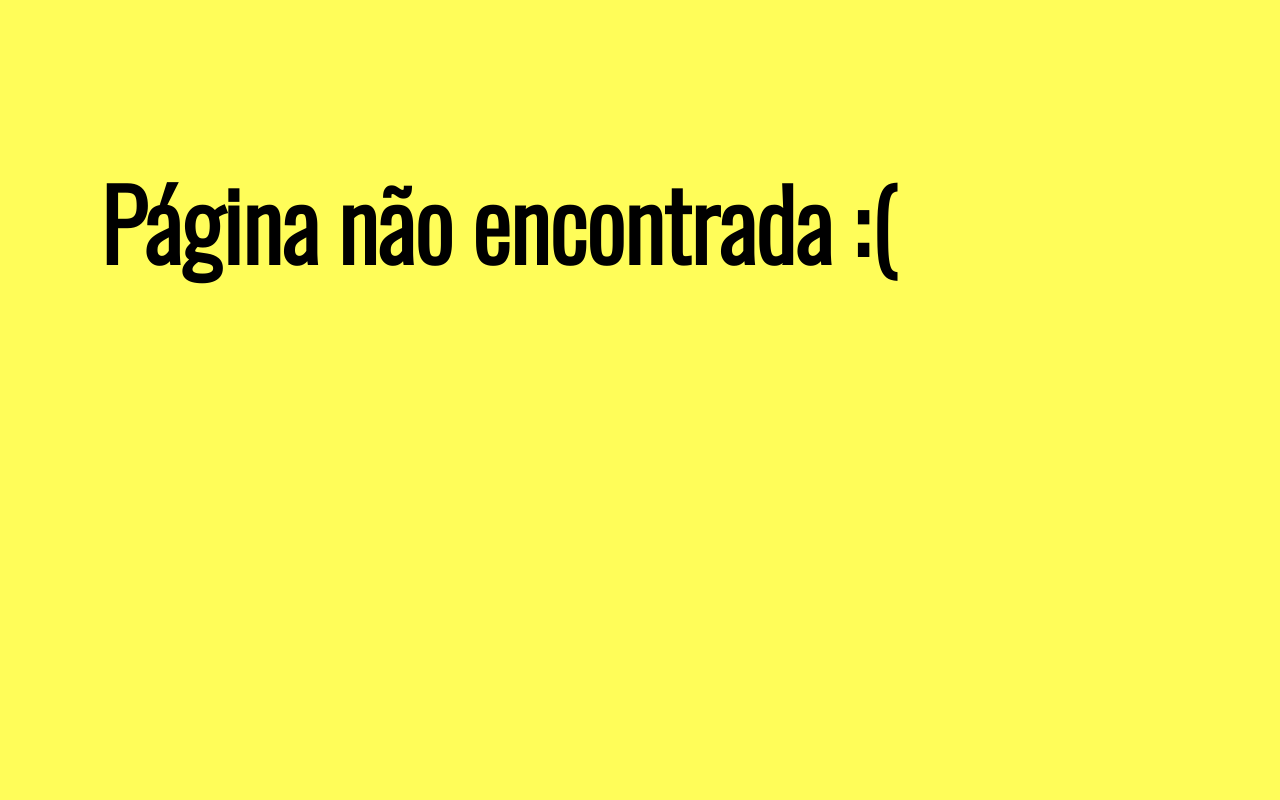
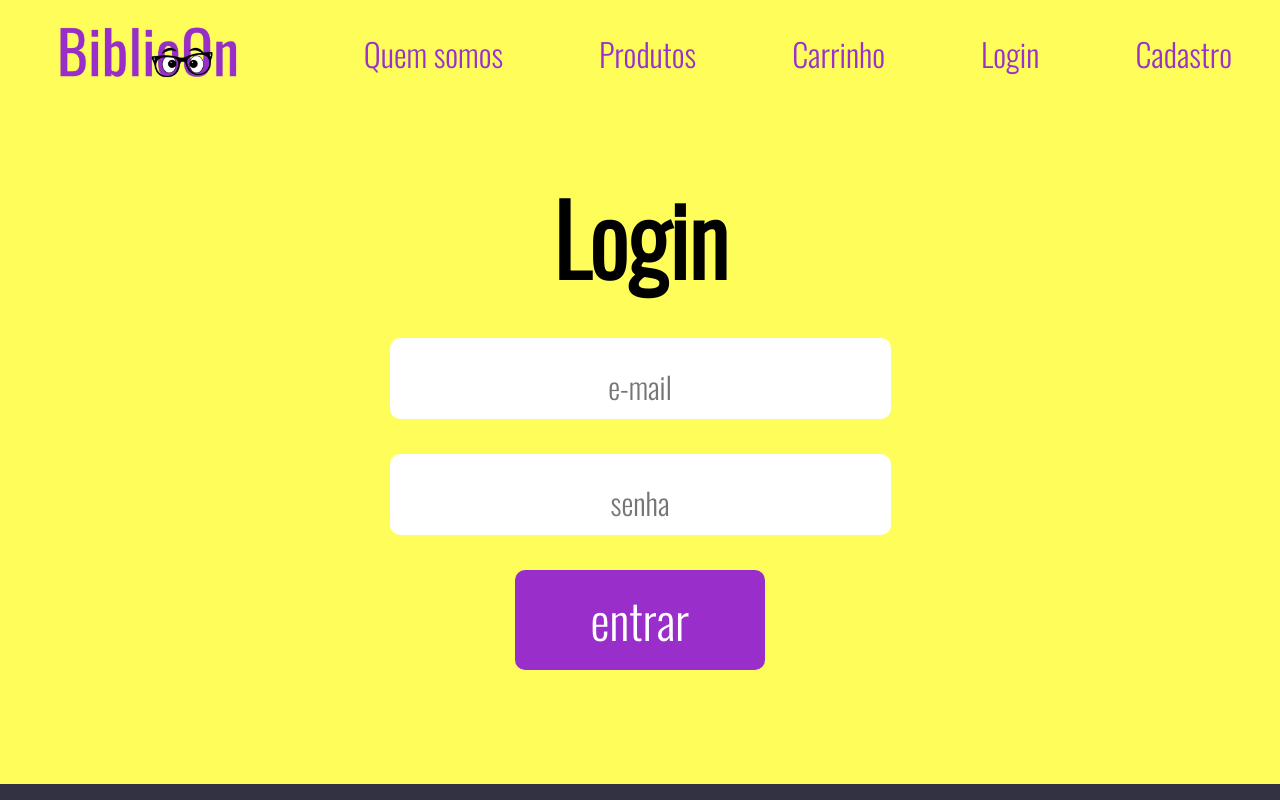
Before and after one commit to luizamarins/trabalho_final_react, a React (Create React App) app: page /login in a window 1280 px wide. Shown: the top 800 px of the page. Built offline with nearby package versions, Linux system fonts and the light colour scheme.

Commit message:
elementos da pasta carrinho + alterações de estilo

```diff
--- a/src/context/authentication.js
+++ b/src/context/authentication.js
@@ -1,33 +1,33 @@
-// import React, {createContext, useEffect, useState} from 'react';
+import React, {createContext, useState} from 'react';
 
-// const AuthContext = createContext({});
+const AuthContext = createContext({});
 
-// export const AuthProvider = ({children}) => {
-//     const [isAuthenticated, setIsAuthenticated] = useState(true)
-//     const [userName, setUserName] = useState("")
+export const AuthProvider = ({children}) => {
+    const [isAuthenticated, setIsAuthenticated] = useState(true)
+    const [setUserName] = useState("")
 
-//     console.log(isAuthenticated);
+    console.log(isAuthenticated);
 
-//     function signIn(email, password) {
-//         if(email === "luiza.marins@gmail.com" && password === "12345"){
-//             localStorage.setItem('@authenticated', true)
-//             localStorage.setItem('@user', "Luiza")
-//             setIsAuthenticated(true)
-//             setUserName("Luiza")
-//             return
-//         }
-//     }
+    function signIn(email, password) {
+        if(email === "luiza.marins@gmail.com" && password === "12345"){
+            localStorage.setItem('@authenticated', true)
+            localStorage.setItem('@user', "Luiza")
+            setIsAuthenticated(true)
+            setUserName("Luiza")
+            return
+        }
+    }
 
-//     return(
-//         <AuthContext.Provider
-//             value={{
-//                 isAuthenticated,
-//                 signIn
-//             }}
-//         >
-//             {children}
-//         </AuthContext.Provider>
-//     )
-// }
+    return(
+        <AuthContext.Provider
+            value={{
+                isAuthenticated,
+                signIn
+            }}
+        >
+            {children}
+        </AuthContext.Provider>
+    )
+}
 
-// export default AuthContext;
+export default AuthContext;
--- a/src/pages/Cadastro/styled.js
+++ b/src/pages/Cadastro/styled.js
@@ -45,7 +45,6 @@ export const Link = styled(BaseLink)`
 `;
 
 /*Meio*/
-
 export const Container = styled.div`
 
 padding: 100px;
--- a/src/pages/Cart/styled.js
+++ b/src/pages/Cart/styled.js
@@ -54,3 +54,30 @@ h1 {
     color: black;
 }
 `;
+
+export const CarrinhoContainer = styled.div`
+display: flex;
+align-items: center;
+justify-content: center;
+flex-wrap: wrap;
+
+`
+export const ConfirmarPedido = styled.button`
+    margin: 1rem;
+    padding: 2rem;
+    background-color: var(--primary-color);
+    border: none;
+    border-radius: 10px;
+    font-size: 1.5rem;
+`
+
+export const Descricao = styled.div`
+  display: flex;
+  flex-direction: column;
+  align-items: center;
+  justify-content: center;
+  margin: 1rem;
+  text-align: center;
+  font-size: 1.7rem;
+  color: #ffffff;
+`;
--- a/src/pages/Login/index.js
+++ b/src/pages/Login/index.js
@@ -1,9 +1,8 @@
-import { Container, Logo, Link, Headers } from "./styled";
 import { useContext, useState } from "react";
 import AuthContext from "../../context/authentication";
-import logo1 from '../../assets/img/logo1.jpg'
-import login from '../../assets/img/login.png'
+import logo1 from '../../assets/img/logo1.jpg';
 import Footer from "../../components/Footer";
+import { Container, Headers, Link, Logo } from '../../pages/Login/styled';
 
 export function Login() {
     const { signIn } = useContext(AuthContext)
@@ -40,7 +39,7 @@ export function Login() {
                 justifyContent: "center",
             }}>
                 <h1>Login</h1>
-                <Logo src={login} />
+
                 <input style={{ marginTop: 10, padding: 5 }}
                     placeholder='e-mail'
                     value={email}
--- a/src/pages/Login/styled.js
+++ b/src/pages/Login/styled.js
@@ -1,15 +1,79 @@
 import styled from 'styled-components'
+import { Link as BaseLink } from 'react-router-dom'
 
-export const Container = styled.div`
+/*Header*/
+export const Headers = styled.div`
+
+    position: fixed;
+    background-color: #FFFD59;
     display: flex;
-    flex-direction: column;
-    height: 25vh;
+    justify-content: space-between;
 
-    h1 {
-        color: darkolivegreen;
+    ul {
+        margin: none;
+        text-align: center;
+        margin: none;
+        font-family: Oswald;
+        font-size: 2rem;
+        display: inline-block;
     }
 `;
 
-export const Title = styled.h1`
-    color: darkorchid !important;
+export const Logo = styled.img`
+
+    object-fit: scale-down;
+    width: 40%;
+    height: 40%;
+    float: left;
+    margin-left: 20px;
+    margin-top: 10px;
+    padding: 10px;
+    @media(min-width: 1000px) {
+        width: 20%;
+        height: 20%;
+    }
 `;
+
+export const Link = styled(BaseLink)`
+
+    text-decoration: none;
+    &:hover {color: gray};
+    display: inline-flex;
+    padding: 0.5em 1.5em;
+    margin-top: 14px;
+    color: darkorchid;
+`;
+
+/*Meio*/
+export const Container = styled.div`
+
+padding: 100px;
+
+h1 {
+    margin-bottom: 20px;
+    margin-top: 50px;
+    color: black;
+}
+
+button{
+    height: 100px;
+    width:  250px;
+    background-color: #992ECA;
+    color: white;
+    border-radius: 10px;
+    text-align: center;
+    cursor: pointer;
+    border: none;
+}
+
+input {
+    margin: 25px;
+    border-radius: 10px;
+    border: none;
+
+    ::placeholder {
+        font-size: 30px;
+        text-align: center;
+    }
+}
+`;
--- a/src/pages/Products/index.js
+++ b/src/pages/Products/index.js
@@ -1,7 +1,7 @@
 import { useState, useEffect } from 'react';
 import productService from '../../services/requests/productService';
-import { Container, Logo, Link, Headers } from './styled.js'
-import logo1 from '../../assets/img/logo1.jpg'
+import { Container, Logo, Link, Headers } from './styled.js';
+import logo1 from '../../assets/img/logo1.jpg';
 import Footer from '../../components/Footer';
 
 export function Products() {
@@ -23,9 +23,10 @@ export function Products() {
 
             <Headers>
 
-                    <Logo src={logo1} />
+                <Logo src={logo1} />
 
                 <ul>
+                    <Link to="/">Home</Link>
                     <Link to="/quem-somos">Quem somos</Link>
                     <Link to="/produtos">Produtos</Link>
                     <Link to="/carrinho">Carrinho</Link>
--- a/src/routes/router.js
+++ b/src/routes/router.js
@@ -5,9 +5,9 @@ import { PageNotFound } from '../pages/PageNotFound'
 import { About } from '../pages/About'
 import { Cart } from '../pages/Cart'
 import { Cadastro } from '../pages/Cadastro'
-//import { Login } from '../pages/Login'
-//import { useContext } from 'react'
-//import AuthContext from '../context/authentication'
+import { Login } from '../pages/Login'
+// import { useContext } from 'react'
+// import AuthContext from '../context/authentication'
 
 export function Router() {
     // const {isAuthenticated} = useContext(AuthContext)
@@ -26,6 +26,7 @@ export function Router() {
             <Route path='/' element={<Home />} />
             <Route path='/quem-somos' element={<About />} />
             <Route path='/cadastro' element={<Cadastro />} />
+            <Route path='/login' element={<Login />} />
 
             <Route path='/produtos' element={<Products />}>
                 <Route path=':id' element={<Products />} />
```
Also changed, not shown: src/components/CartItem/index.js (added, +32 -0 lines), src/components/EmptyCart/index.js (added, +17 -0 lines), src/components/NoLogin/index.js (added, +16 -0 lines), src/pages/Cart/index.js (+99 -6 lines).
